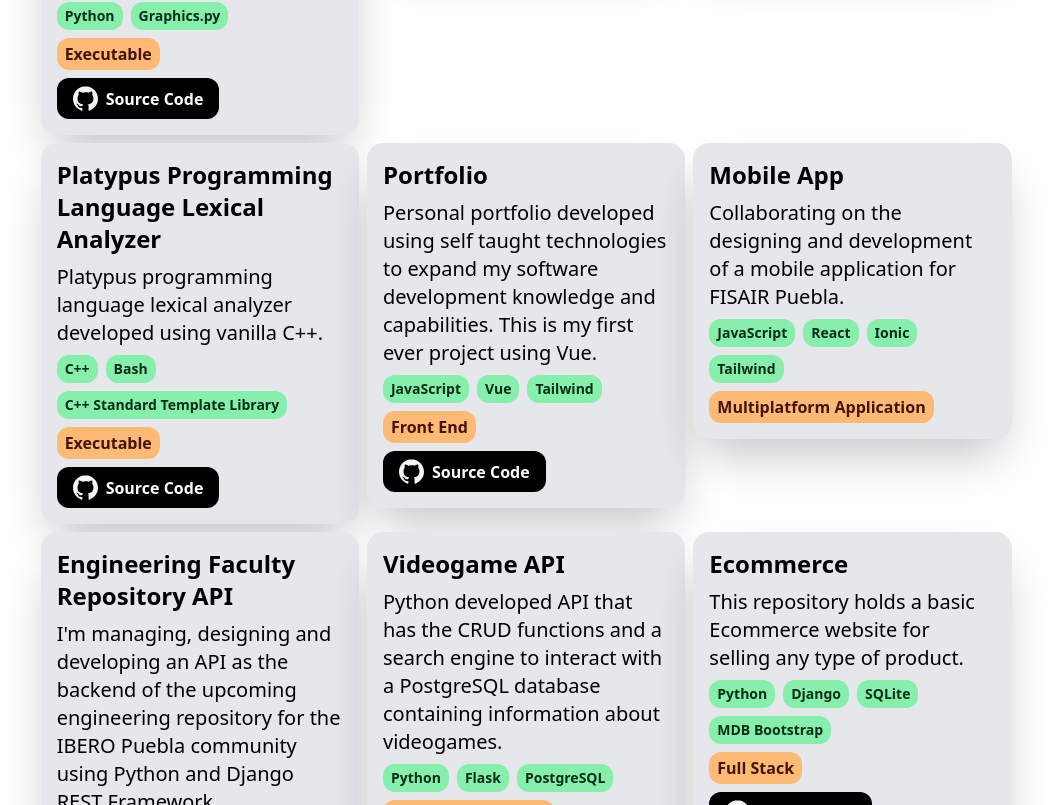
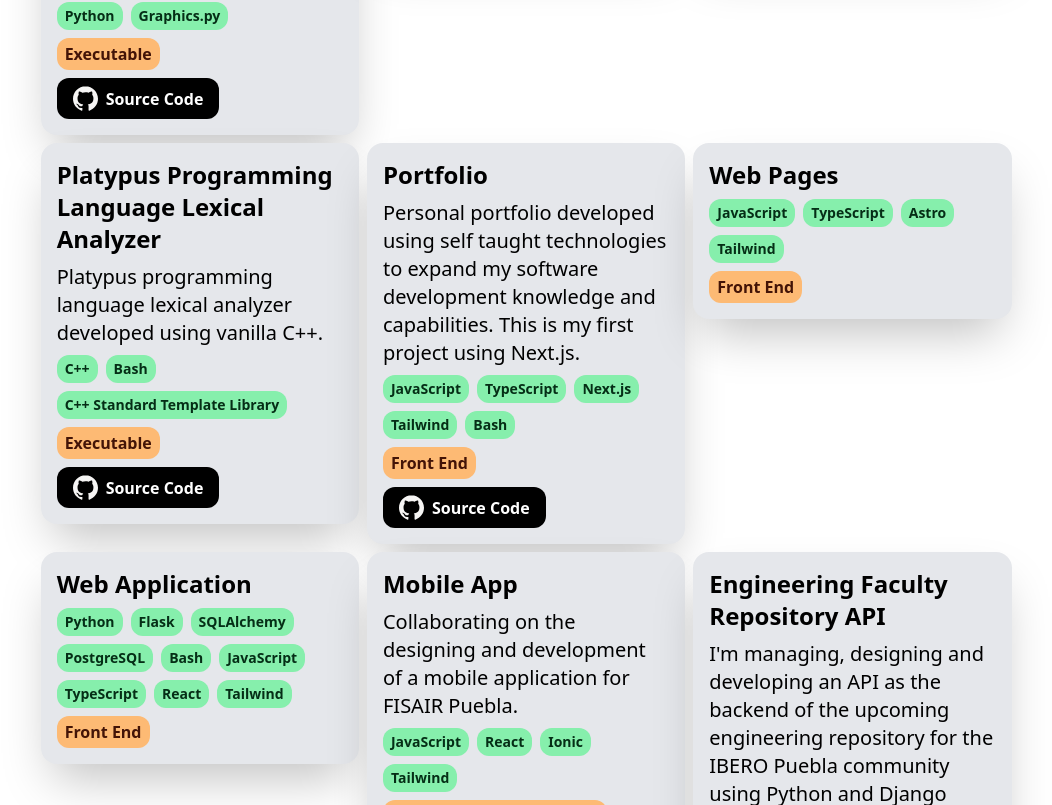
Before and after one commit to EmilioRivera0/professional-portfolio, a Next.js app: page /projects in a window 1280 px wide. Shown: the part 1075-1880 px from the top of the page, without its empty margins (215-1267 px from the left). Built offline with nearby package versions, Linux system fonts and the light colour scheme.

Commit message:
Feature: Projects updated

```diff
--- a/src/data/Projects.ts
+++ b/src/data/Projects.ts
@@ -70,11 +70,25 @@ export const projects: Project[] = [
     //JavaScript
     {
         title: "Portfolio",
-        description: "Personal portfolio developed using self taught technologies to expand my software development knowledge and capabilities. This is my first ever project using Vue.",
-        technologies: ["JavaScript", "Vue", "Tailwind"],
+        description: "Personal portfolio developed using self taught technologies to expand my software development knowledge and capabilities. This is my first project using Next.js.",
+        technologies: ["JavaScript", "TypeScript", "Next.js", "Tailwind", "Bash"],
         category: ['JavaScript',],
         type: "Front End",
-        link: "https://github.com/EmilioRivera0/Portfolio",
+        link: "https://github.com/EmilioRivera0/professional-portfolio",
+    },
+    {
+        title: "Web Pages",
+        description: "",
+        technologies: ["JavaScript", "TypeScript", "Astro", "Tailwind"],
+        category: ['JavaScript',],
+        type: "Front End",
+    },
+    {
+        title: "Web Application",
+        description: "",
+        technologies: ["Python", "Flask", "SQLAlchemy", "PostgreSQL", "Bash", "JavaScript", "TypeScript", "React", "Tailwind"],
+        category: ['JavaScript', 'Python',],
+        type: "Front End",
     },
     {
         title: "Mobile App",
```
